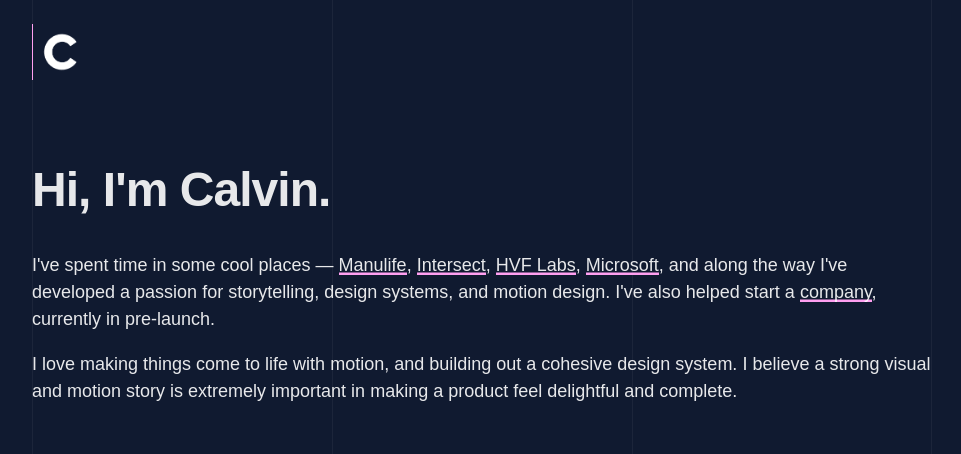
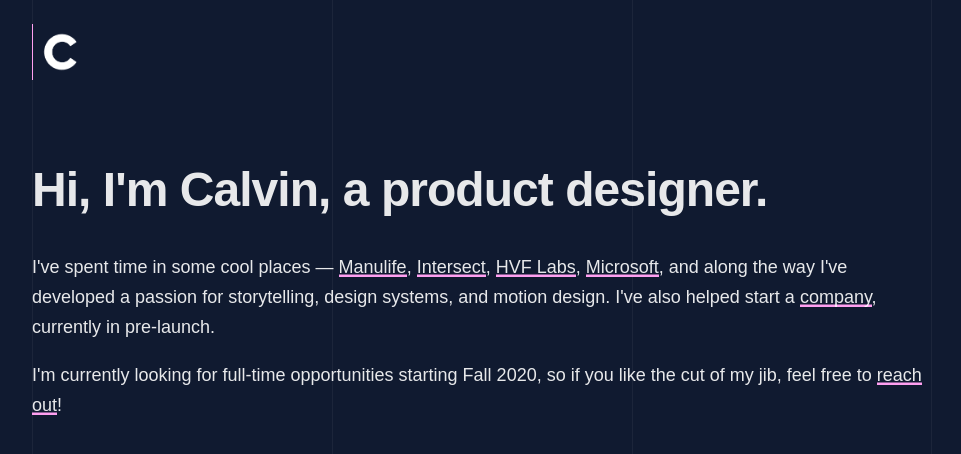
Before and after one commit to cyxzheng/cyxzheng.github.io, a Jekyll site: the page built from index.md, in a window 1280 px wide and 1115 px high, cut to the strip 0-481 px from the top of the window. Shown: the top 454 px of the strip, without its empty margins (8-969 px from the left). Built offline with Jekyll 4.4.1, drawn with Linux system fonts in a browser that asks for light colours; some web fonts are replaced.

Commit message:
small portfolio updates

```diff
--- a/_includes/hero.html
+++ b/_includes/hero.html
@@ -1,5 +1,5 @@
 <div class="hero">
-    <h1>Hi, I'm Calvin.</h1>
+    <h1>Hi, I'm Calvin, a product designer.</h1>
     <p>I've spent time in some cool places — <a href="https://www.manulife.ca/personal.html">Manulife</a>, <a href="https://www.weareintersect.com/">Intersect</a>, <a href="https://hvflabs.com/">HVF Labs</a>, <a href="https://microsoft.com">Microsoft</a>, and along the way I've developed a passion for storytelling, design systems, and motion design. I've also helped start a <a href="https://hmbradley.com">company</a>, currently in pre-launch.</p>
-    <p>I love making things come to life with motion, and building out a cohesive design system. I believe a strong visual and motion story is extremely important in making a product feel delightful and complete.</p>
+    <p>I'm currently looking for full-time opportunities starting Fall 2020, so if you like the cut of my jib, feel free to <a href="mailto:cyxzheng@gmail.com">reach out</a>!</p>
 </div>
--- a/_sass/_project.scss
+++ b/_sass/_project.scss
@@ -67,12 +67,12 @@
     }
 
     h3 {
-        margin-top: 32px;
+        margin-top: 24px;
         margin-bottom: 16px;
     }
 
     h4 {
-        margin-top: 40px;
+        margin-top: 48px;
         margin-bottom: 8px;
     }
 
--- a/_sass/_type.scss
+++ b/_sass/_type.scss
@@ -63,6 +63,6 @@ p {
     font-style: normal;
     font-weight: normal;
     font-size: 18px;
-    line-height: 27px;
+    line-height: 30px;
     color: $white;
 }
```
Also changed, not shown: _projects/hvf.md (+1 -1 lines), assets/images/projects/microsoft/comparisons.png.
